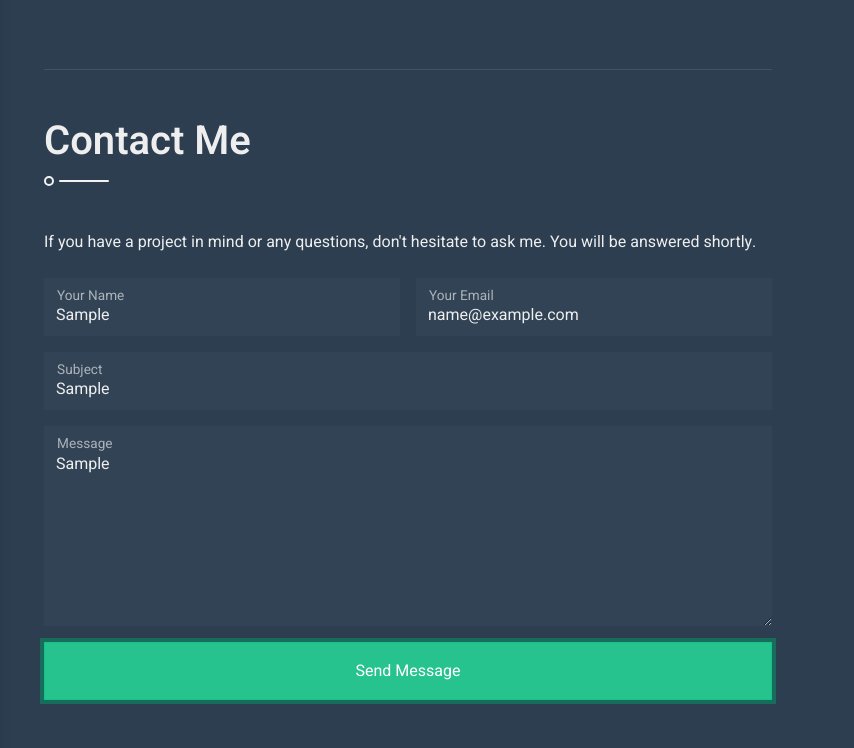
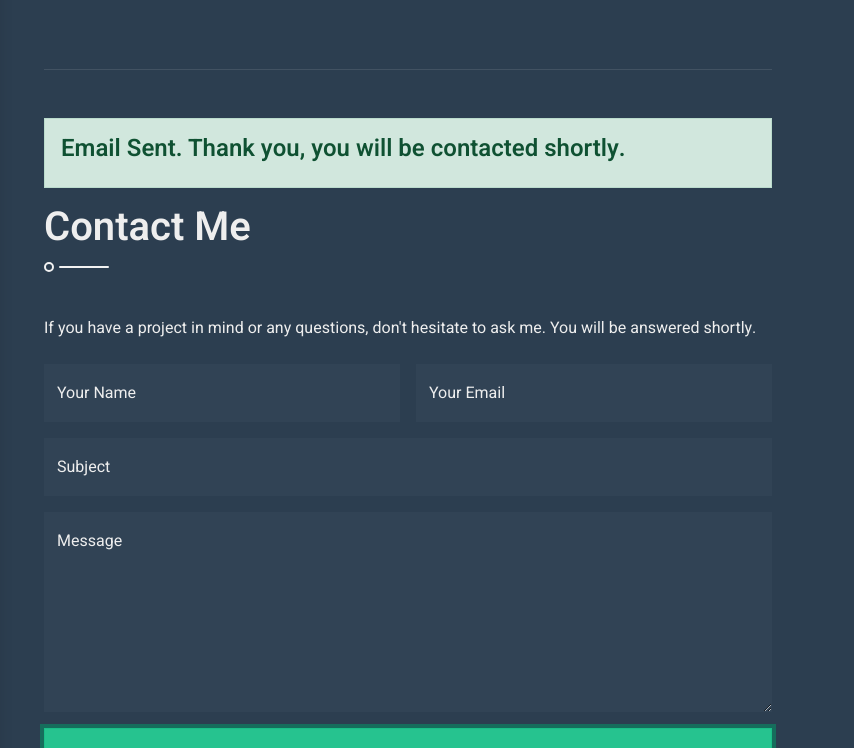
Before and after one commit to jcassola/portfolio-v2, a plain HTML site: page index.html in a window 1280 px wide. Both pictures are taken after typing "Sample", "name@example.com", "Sample", "Sample" into the empty fields and a click on the button "Send Message". Shown: the part 3092-3840 px from the top of the page, 426-1280 px from the left. Drawn offline with nearby package versions, Linux system fonts and the light colour scheme; files that its build step writes are made by us from their sources; no server answers.

Commit message:
notification email

```diff
--- a/index.html
+++ b/index.html
@@ -331,31 +331,38 @@
 
                     <!-- Contact Start -->
                     <section class="py-5 wow fadeInUp" data-wow-delay="0.1s" id="contact">
+
+                        <!-- Notification Message -->
+                        <div id="messages" class="hide" role="alert">
+                            <div id="messages_content"></div>
+                        </div>
+                        <!-- End Notification Message -->
+
                         <h1 class="title pb-3 mb-5">Contact Me</h1>
 						<p class="mb-4">If you have a project in mind or any questions, don't hesitate to ask me. You will be answered shortly.</p>
                         <form id="contact-me-form">
                             <div class="row g-3">
                                 <div class="col-md-6">
                                     <div class="form-floating">
-                                        <input type="text" class="form-control border-0 bg-secondary" id="name" placeholder="Your Name">
+                                        <input type="text" class="form-control border-0 bg-secondary" id="name" placeholder="Your Name" required>
                                         <label for="name">Your Name</label>
                                     </div>
                                 </div>
                                 <div class="col-md-6">
                                     <div class="form-floating">
-                                        <input type="email" class="form-control border-0 bg-secondary" id="email" placeholder="Your Email">
+                                        <input type="email" class="form-control border-0 bg-secondary" id="email" placeholder="Your Email" required>
                                         <label for="email">Your Email</label>
                                     </div>
                                 </div>
                                 <div class="col-12">
                                     <div class="form-floating">
-                                        <input type="text" class="form-control border-0 bg-secondary" id="subject" placeholder="Subject">
+                                        <input type="text" class="form-control border-0 bg-secondary" id="subject" placeholder="Subject" required>
                                         <label for="subject">Subject</label>
                                     </div>
                                 </div>
                                 <div class="col-12">
                                     <div class="form-floating">
-                                        <textarea class="form-control border-0 bg-secondary" placeholder="Leave a message here" id="message" style="height: 200px"></textarea>
+                                        <textarea class="form-control border-0 bg-secondary" placeholder="Leave a message here" id="message" style="height: 200px" required></textarea>
                                         <label for="message">Message</label>
                                     </div>
                                 </div>
--- a/js/main.js
+++ b/js/main.js
@@ -74,4 +74,33 @@ function sendEmail(body) {
       "Content-Type": "application/json",
     },
   });
+
+  //if(request 200) //succcess message and clean
+  var message = 'Email Sent. Thank you, you will be contacted shortly.';
+  var response = 'success';
+
+  //else (request error) //error message
+  // var message = 'Error. Please, try again later.';
+  // var response = 'danger';
+
+  displayNotification(message, response);
+  cleanForm();
 }
+
+//Notification message
+function displayNotification(message, response){
+  $('#messages').removeClass('hide').addClass(`alert alert-${response} alert-dismissible`).slideDown().show();
+  $('#messages_content').html(`<h4>${message}</h4>`);
+  $('#modal').modal('show');
+
+  $("#messages").show().delay(3000).fadeOut();
+}
+
+//Clean contact form
+function cleanForm(){
+  const inputs = document.querySelectorAll('#name, #email, #subject, #message');
+
+  inputs.forEach(input => {
+    input.value = '';
+  });
+}
```
